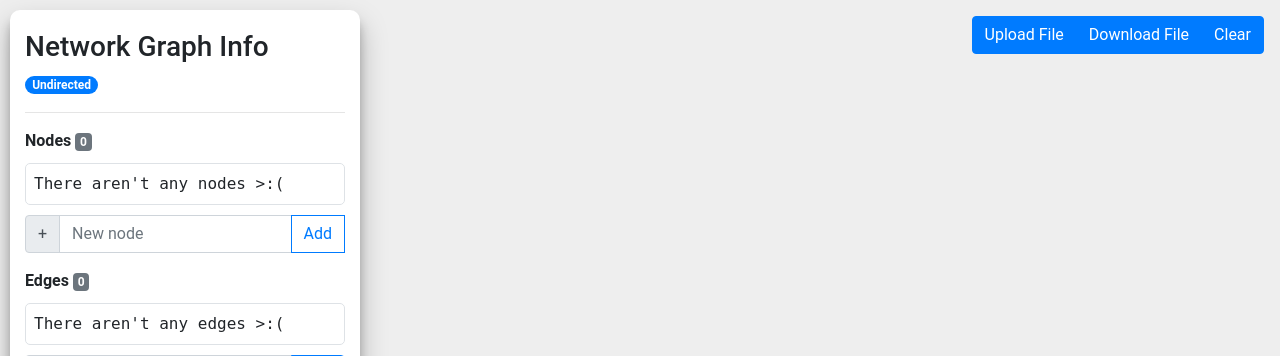
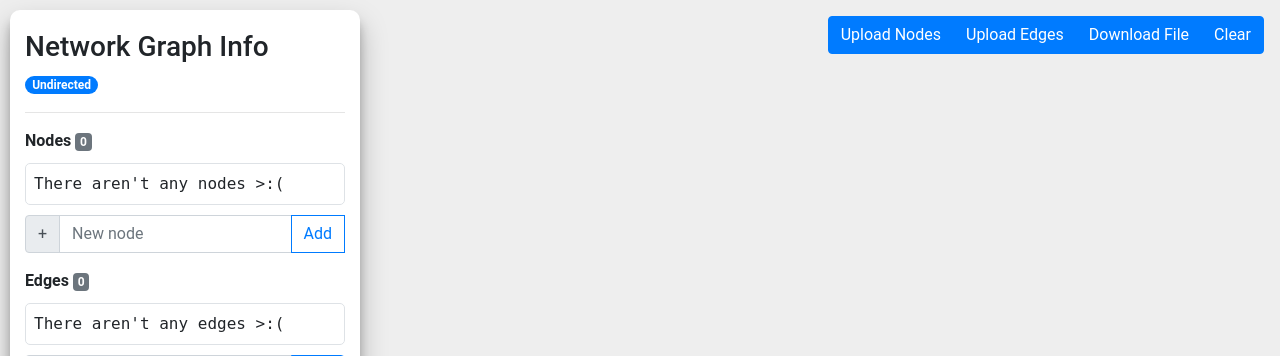
Before and after one commit to danielgiampaolo/CIS4930_Python, a Django app: page / in a window 1280 px wide. Shown: the top 356 px of the page. Run offline with Django 3.2, Linux system fonts and the light colour scheme; some libraries are stand-ins or nearby versions.

Commit message:
node upload added to FE and plumbed in BE -DG

```diff
--- a/src/graph/image_builder.py
+++ b/src/graph/image_builder.py
@@ -28,7 +28,7 @@ def build_image(nodes, edges, start, end):
         if start in nodes and end in nodes:
             try:
                 path = nx.shortest_path(network_graph,source=start,target=end)
-                print(path)
+                #print(path)
                 path_edges = set(zip(path,path[1:]))
                 nx.draw_networkx_nodes(network_graph,pos,nodelist=path,node_color='g')
                 nx.draw_networkx_edges(network_graph,pos,edgelist=path_edges,edge_color='g',width=10)
--- a/src/graph/views.py
+++ b/src/graph/views.py
@@ -18,6 +18,7 @@ def index(request):
         "node_error": request.session.get('node_error', ''),
         "edge_error": request.session.get('edge_error', ''),
         "path_error": request.session.get('path_error', ''),
+        "file_content": request.session.get('file_content', ''),
         "start": request.session.get('start', ''),
         "end": request.session.get('end', '')
     }
@@ -63,6 +64,7 @@ def handle_graph_post(response):
             delEdge(response, cur_edges, num_edges, cur_nodes)
 
         elif response.POST.get("open-upload"):
+            response.session['file_content'] = response.POST.get("open-upload")
             misc['upload_open'] = True
             response.session['misc'] = misc
         elif response.POST.get("close-upload"):
@@ -72,6 +74,7 @@ def handle_graph_post(response):
             csv_upload(response)
             misc['upload_open'] = False
             response.session['misc'] = misc
+            response.session['file_content'] = ''
 
         elif response.POST.get("clear"):
             clearAll(response)
@@ -325,35 +328,38 @@ def clearAll(response):
 
 def csv_upload(request):
     # request is guaranteed to be POST
+    file_content = request.session['file_content']
     uploaded = request.FILES.get('csv-file')
+    if file_content == 'edges':
+        if uploaded == None:
+            print('Upload used, but no file found.')
+            return JsonResponse({
+                'message': 'No file found.'
+            })
 
-    if uploaded == None:
-        print('Upload used, but no file found.')
-        return JsonResponse({
-            'message': 'No file found.'
-        })
+        if uploaded.content_type not in ['text/csv', 'application/vnd.ms-excel']:
+            print('Was not CSV file')
+            return JsonResponse({
+                'message': 'not csv file (we got %s)' % uploaded.content_type
+            })
 
-    if uploaded.content_type not in ['text/csv', 'application/vnd.ms-excel']:
-        print('Was not CSV file')
-        return JsonResponse({
-            'message': 'not csv file (we got %s)' % uploaded.content_type
-        })
+        raw_bytes = uploaded.read()
+        raw_data = raw_bytes.decode("utf-8")
 
-    raw_bytes = uploaded.read()
-    raw_data = raw_bytes.decode("utf-8")
+        try:
+            (nodes, edges) = csv_parser.read(raw_data)
+        except Exception as e:
+            print(e)
+            return JsonResponse({
+                'message': 'Something went wrong >:('
+            })
 
-    try:
-        (nodes, edges) = csv_parser.read(raw_data)
-    except Exception as e:
-        print(e)
-        return JsonResponse({
-            'message': 'Something went wrong >:('
-        })
-
-    request.session['edges'] = edges
-    request.session['nodes'] = nodes
-    request.session['num_nodes'] = len(nodes)
-    request.session['num_edges'] = len(edges)
+        request.session['edges'] = edges
+        request.session['nodes'] = nodes
+        request.session['num_nodes'] = len(nodes)
+        request.session['num_edges'] = len(edges)
+    elif file_content == 'nodes':
+        print('Nodes selected')
 
     return
 
--- a/src/templates/graph_base.html
+++ b/src/templates/graph_base.html
@@ -8,7 +8,8 @@
         <div class="btn-group"
              role="group"
         >
-            <button type="submit" name="open-upload" value="yee" class="btn btn-primary">Upload File</button>
+            <button type="submit" name="open-upload" value="nodes" class="btn btn-primary">Upload Nodes</button>
+            <button type="submit" name="open-upload" value="edges" class="btn btn-primary">Upload Edges</button>
             <a type="button" class="btn btn-primary" href="/download.csv" download="network_graph.csv">Download File</a>
             <button name="clear" value="Clear" type="submit" class="btn btn-primary">Clear</button>
         </div>
--- a/src/templates/upload_base.html
+++ b/src/templates/upload_base.html
@@ -2,7 +2,7 @@
     .upload-form {
         background: white;
         z-index: 0;
-        width: 400px;
+        width: 475px;
         min-height: 100px;
         top: 0 !important;
         right: 0 !important;
```
